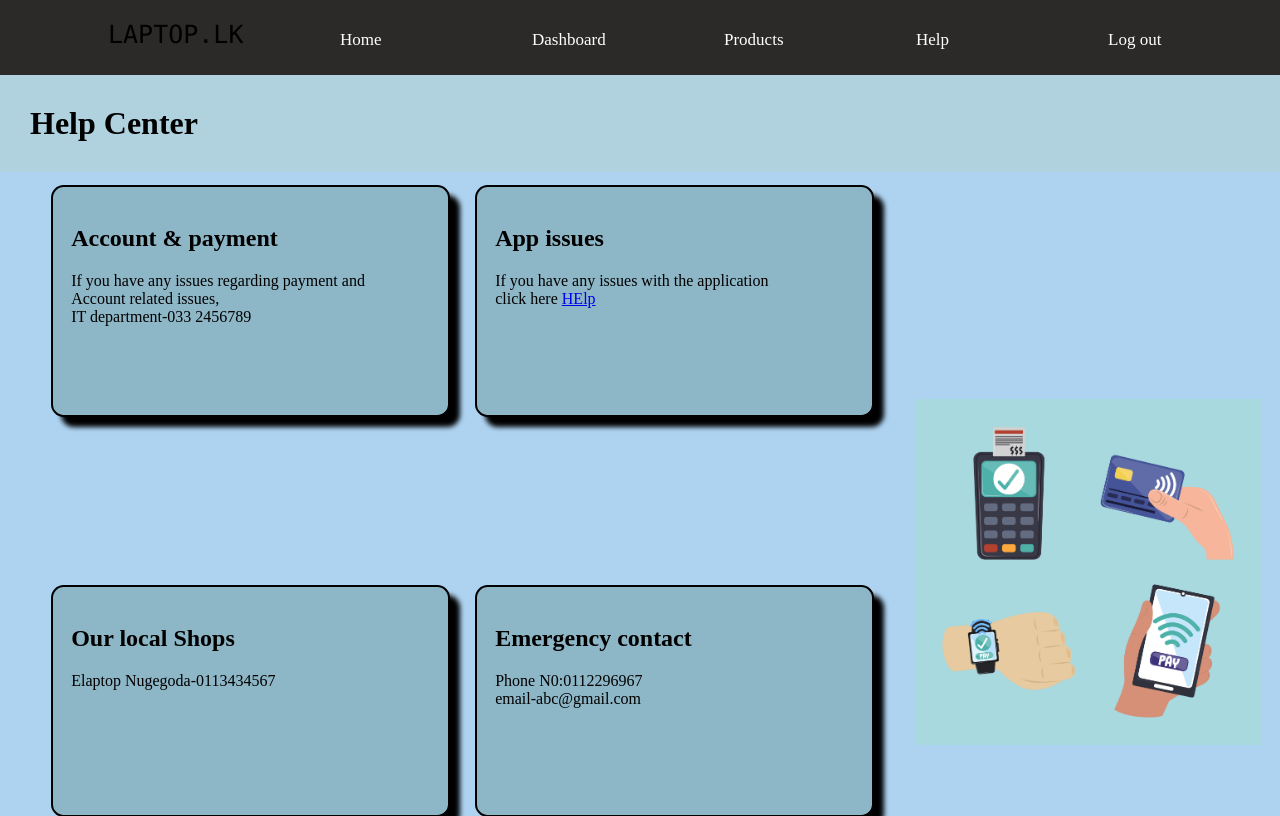
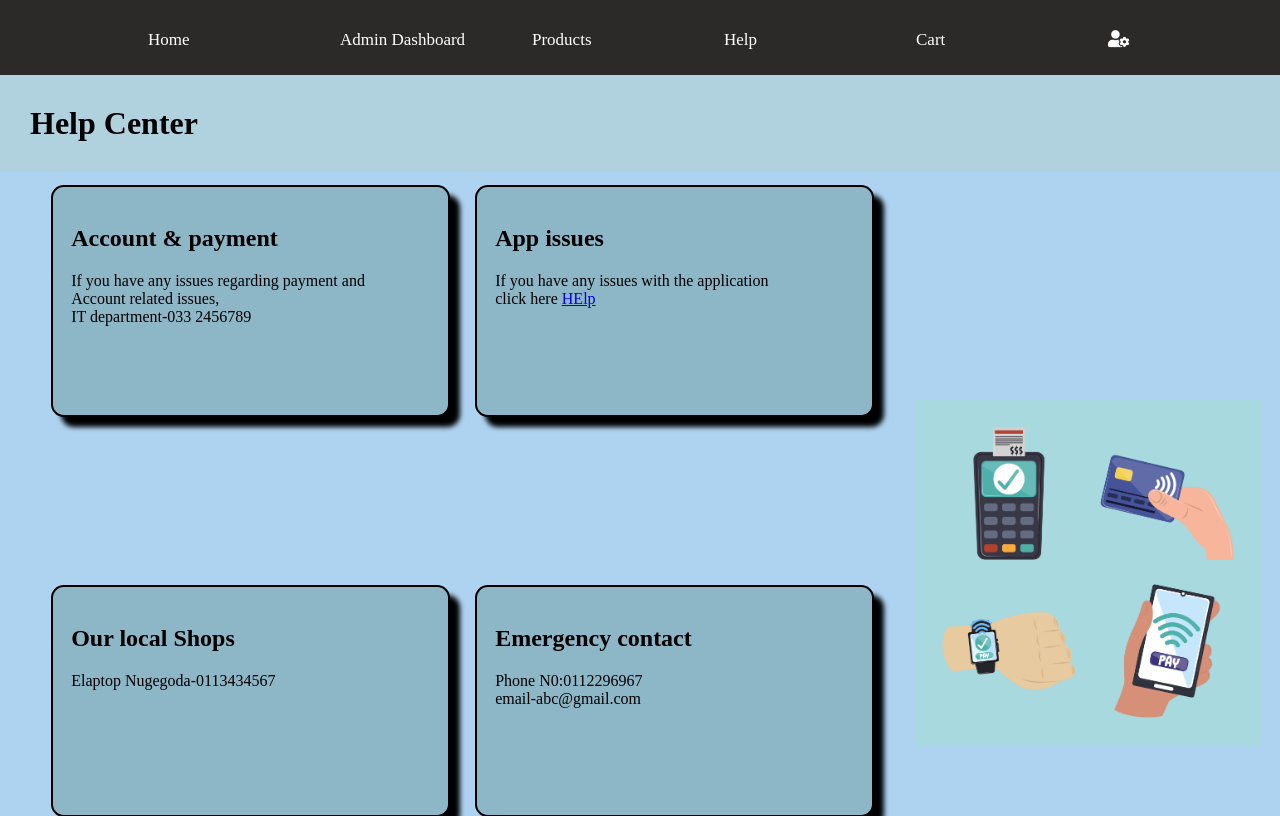
Before and after one commit to aathif2001/CS-level-2-Project, a PHP site: page /help.php in a window 1280 px wide. Shown: the top 816 px of the page. Run offline with PHP 8.4, Linux system fonts and the light colour scheme; the visitor is signed in with stand-in values (Sample User, id 1).

Commit message:
add profile page to menu

```diff
--- a/menu.php
+++ b/menu.php
@@ -17,9 +17,6 @@
                 overflow: hidden;
                 background-color: #2C2A29;
                 height:75px;
-
-
-
             }
 
             li {
@@ -57,23 +54,26 @@
 
             }
     </style>
+    <link rel="stylesheet" href="https://cdnjs.cloudflare.com/ajax/libs/font-awesome/5.15.4/css/all.min.css"/>
     </head>
     <body>
     <ul>
-        <li><a href="logout.php">
     <?php
         if (isset($_SESSION['username'])){
-                    echo "Log out";   // currently logged in
+            // currently logged in
+            echo "<li><a href='profile.php'><i class='fas fa-user-cog'></i></a></li>";
         } else {
-                    echo "Log out";   // currently logged out
+            // currently logged out
+            echo "<li><a href='login.php'>Log in</a></li>";
         }
     ?>
-        </a></li>
+
+        <li><a href="cart.php">Cart</a></li>
         <li><a href="help.php">Help</a></li>
         <li><a href="products.php">Products</a></li>
         <li><?php
                 if(isset($_SESSION['usertype']) && $_SESSION['usertype'] == "admin"){
-                    echo "<li><a href='./admin'>Dashboard</a></li>";
+                    echo "<li><a href='./admin'>Admin Dashboard</a></li>";
                 }
             ?></li>
         <li><a href="home.php">Home</a></li>
```
Lines whose indentation alone changed are shown as unchanged.
